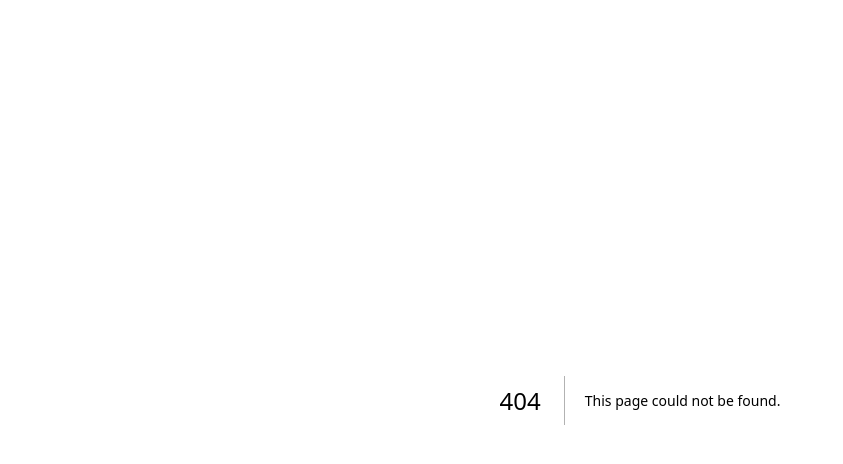
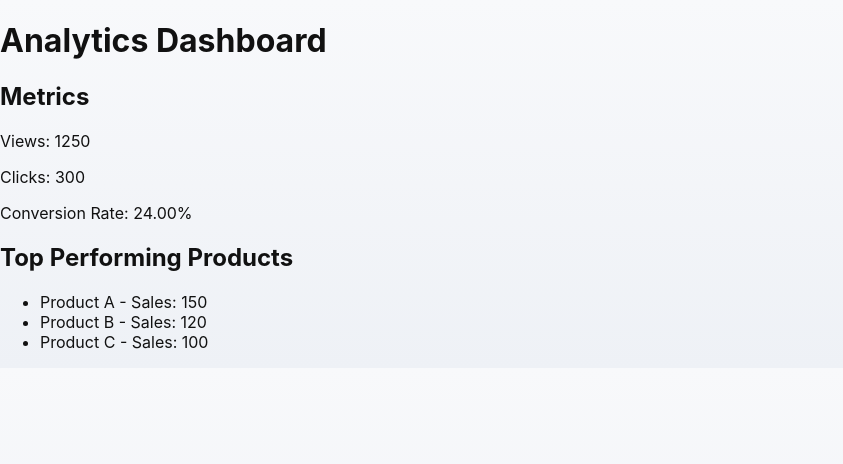
Before and after one commit to theodorjanzon-glitch/Swepad, a Next.js app: page /admin/analytics in a window 1280 px wide. Before the commit this address had no page. Shown: the top 464 px of the page, without its empty margins (0-843 px from the left). Built offline with nearby package versions, Linux system fonts and the light colour scheme.

Commit message:
Create analytics page at app/admin/analytics/page.jsx

```diff
--- /dev/null
+++ b/app/admin/analytics/page.jsx
@@ -0,0 +1,30 @@
+import React from 'react';
+
+const AnalyticsPage = () => {
+  const views = 1250;  // Sample data
+  const clicks = 300;  // Sample data
+  const conversionRate = (clicks / views) * 100;
+  const topProducts = [
+    { name: 'Product A', sales: 150 },
+    { name: 'Product B', sales: 120 },
+    { name: 'Product C', sales: 100 },
+  ];
+
+  return (
+    <div>
+      <h1>Analytics Dashboard</h1>
+      <h2>Metrics</h2>
+      <p>Views: {views}</p>
+      <p>Clicks: {clicks}</p>
+      <p>Conversion Rate: {conversionRate.toFixed(2)}%</p>
+      <h2>Top Performing Products</h2>
+      <ul>
+        {topProducts.map((product, index) => (
+          <li key={index}>{product.name} - Sales: {product.sales}</li>
+        ))}
+      </ul>
+    </div>
+  );
+};
+
+export default AnalyticsPage;
```
